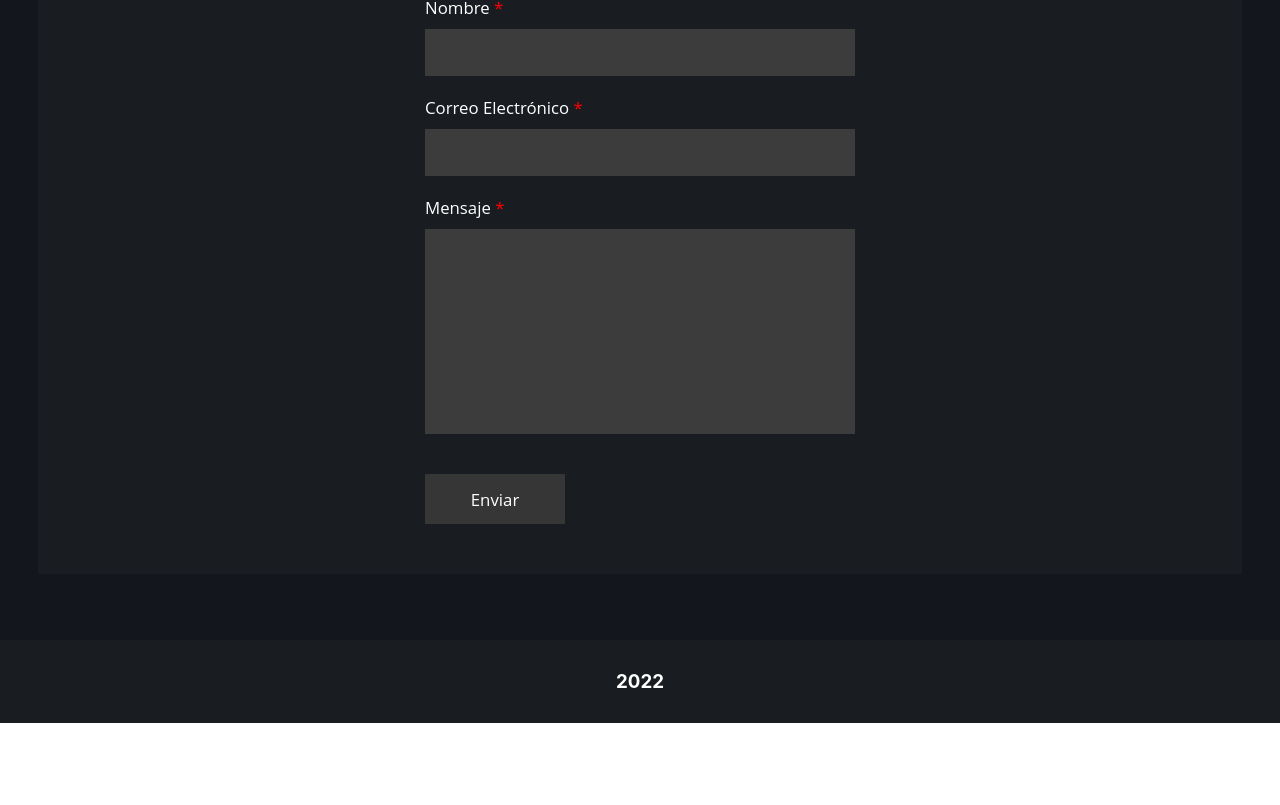
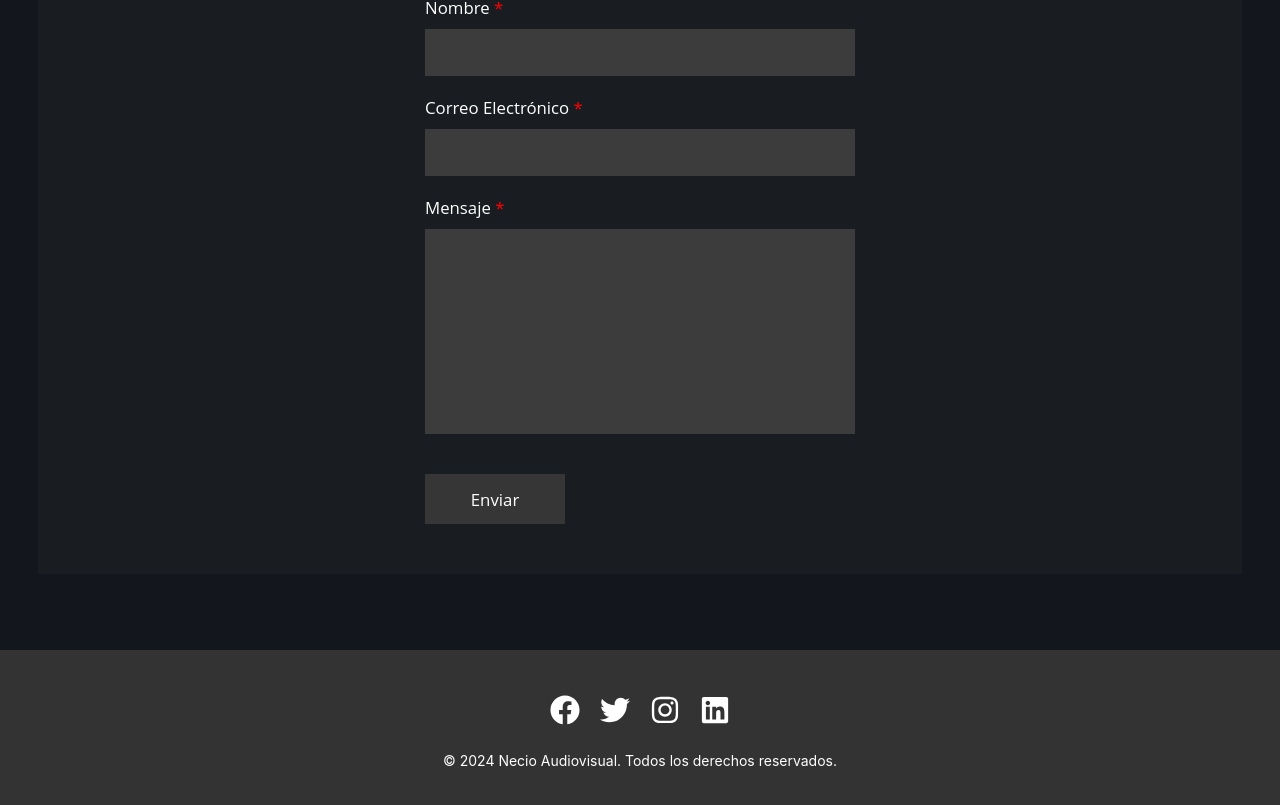
Before and after one commit to jdhl27/portfolio, a React (Create React App) app: page / in a window 1280 px wide. Shown: the part 1084-1889 px from the top of the page. Before the commit the page ends 1807 px from the top, so only its background shows below. Built offline with nearby package versions, Linux system fonts and the light colour scheme; no server answers.

Commit message:
Agregar nuevo footer

```diff
--- a/package.json
+++ b/package.json
@@ -9,6 +9,7 @@
     "@testing-library/user-event": "^13.5.0",
     "react": "^18.0.0",
     "react-dom": "^18.0.0",
+    "react-icons": "^5.0.1",
     "react-modal": "^3.14.4",
     "react-player": "^2.10.0",
     "react-scripts": "5.0.0",
--- a/src/components/Footer/index.jsx
+++ b/src/components/Footer/index.jsx
@@ -1,16 +1,51 @@
-import React, { useEffect, useState } from "react";
-import './styles.css'
+import React from "react";
+import { FaFacebook, FaTwitter, FaInstagram, FaLinkedin } from "react-icons/fa";
+import "./styles.css"; // Importa el archivo de estilos
 
-const FooterComponent = () => {
-  const [year, setYear] = useState(null);
-  useEffect(() => {
-    setYear(new Date().getFullYear());
-  }, []);
+const Footer = () => {
   return (
-    <footer>
-      <h3>{year}</h3>
+    <footer className="footer">
+      <div className="container">
+        <div className="social-icons">
+          <a
+            href="https://www.instagram.com/necio.audiovisual/"
+            target="_blank"
+            rel="noopener noreferrer"
+            className="icon-link icon-hover"
+          >
+            <FaFacebook className="icon" />
+          </a>
+          <a
+            href="https://www.instagram.com/necio.audiovisual/"
+            target="_blank"
+            rel="noopener noreferrer"
+            className="icon-link icon-hover"
+          >
+            <FaTwitter className="icon" />
+          </a>
+          <a
+            href="https://www.instagram.com/necio.audiovisual/"
+            target="_blank"
+            rel="noopener noreferrer"
+            className="icon-link icon-hover"
+          >
+            <FaInstagram className="icon" />
+          </a>
+          <a
+            href="https://www.instagram.com/necio.audiovisual/"
+            target="_blank"
+            rel="noopener noreferrer"
+            className="icon-link icon-hover"
+          >
+            <FaLinkedin className="icon" />
+          </a>
+        </div>
+        <p className="copyright">
+          © 2024 Necio Audiovisual. Todos los derechos reservados.
+        </p>
+      </div>
     </footer>
   );
 };
 
-export default FooterComponent;
+export default Footer;
--- a/src/components/Footer/styles.css
+++ b/src/components/Footer/styles.css
@@ -1,10 +1,40 @@
-h3{
-    margin: 0;
+/* Footer.css */
+
+.footer {
+  background: #333;
+  color: #fff;
+  padding: 20px 0;
+  margin-top: 50px;
+  text-align: center;
+}
+/*
+.container {
+  display: flex;
+  flex-direction: column;
+  align-items: center;
+} */
+
+.social-icons {
+  font-size: 30px;
+  margin-bottom: 20px;
 }
 
-footer {
-    background-color: #191d22;
-    text-align: center;
-    padding: 30px;
-    margin-top: 40px;
+.icon-link {
+  color: #fff;
+  margin: 0 10px;
+  text-decoration: none;
+  transition: color 0.3s ease-in-out;
 }
+
+.icon {
+  transition: color 0.3s ease-in-out;
+}
+
+.icon-hover:hover {
+  color: #ffd700; /* Cambiar el color al que prefieras en el hover */
+}
+
+.copyright {
+  font-size: 14px;
+  margin: 0;
+}
```
Also changed, not shown: 1 other file (tests, documents, lock files or other folders).
